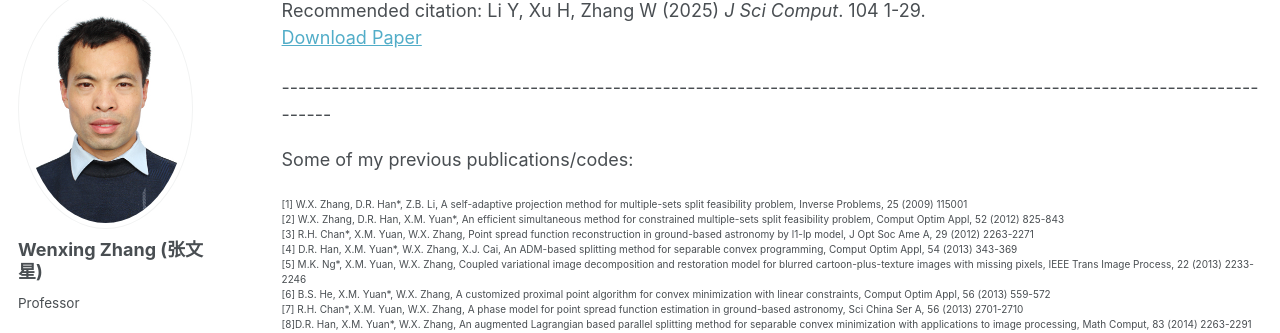
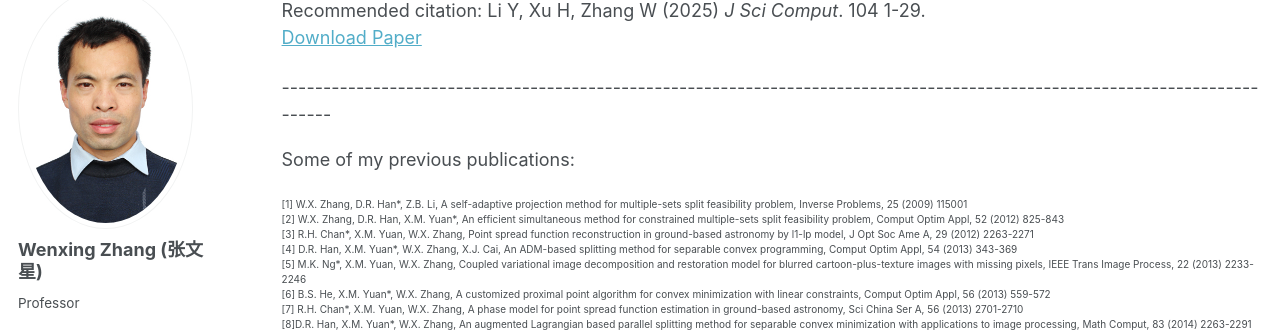
Before and after one commit to WenxingZhang/WenxingZhang.github.io, a Jekyll site: the page built from _pages/publications.html, in a window 1280 px wide and 900 px high, scrolled down 544 px. Shown: the part 111-444 px from the top of the window. Built offline with Jekyll 4.4.1, drawn with Linux system fonts in a browser that asks for light colours; some web fonts are replaced; a script that is not in the unit is left out.

Commit message:
Update publications.html

```diff
--- a/_pages/publications.html
+++ b/_pages/publications.html
@@ -31,7 +31,7 @@ author_profile: true
 
 
 ----------------------------------------------------------------------------------------------------------------------------<br>
-<p style="font-size: 18px;">Some of my previous publications/codes:<br></p>
+<p style="font-size: 18px;">Some of my previous publications:<br></p>
 <p style="font-size: 10px;">[1] W.X. Zhang, D.R. Han*, Z.B. Li, A self-adaptive projection method for multiple-sets split feasibility problem, Inverse Problems, 25 (2009) 115001 <br>
 [2] W.X. Zhang, D.R. Han, X.M. Yuan*, An efficient simultaneous method for constrained multiple-sets split feasibility problem, Comput Optim Appl, 52 (2012) 825-843<br>
 [3] R.H. Chan*, X.M. Yuan, W.X. Zhang, Point spread function reconstruction in ground-based astronomy by l1-lp model, J Opt Soc Ame A, 29 (2012) 2263-2271<br>
```
